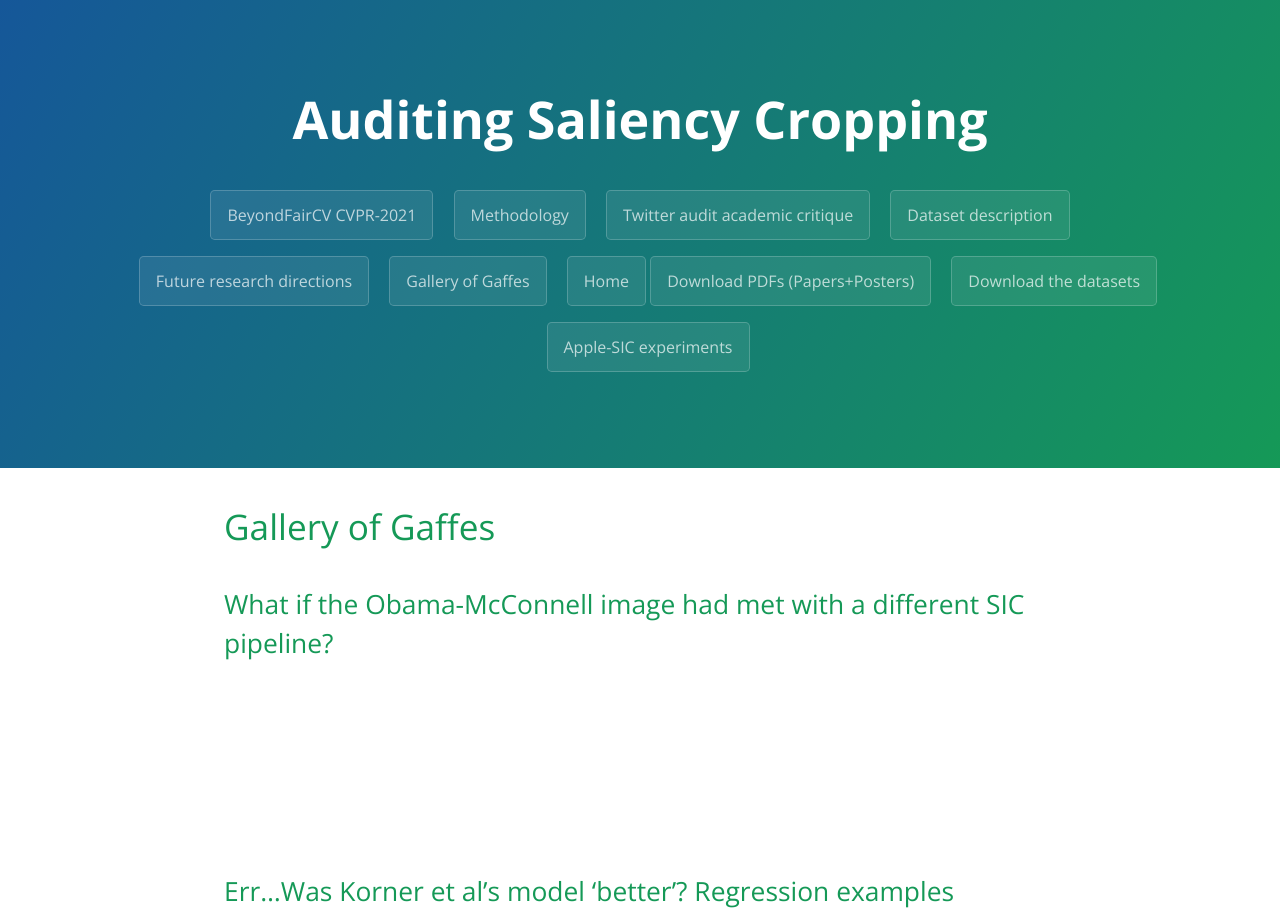
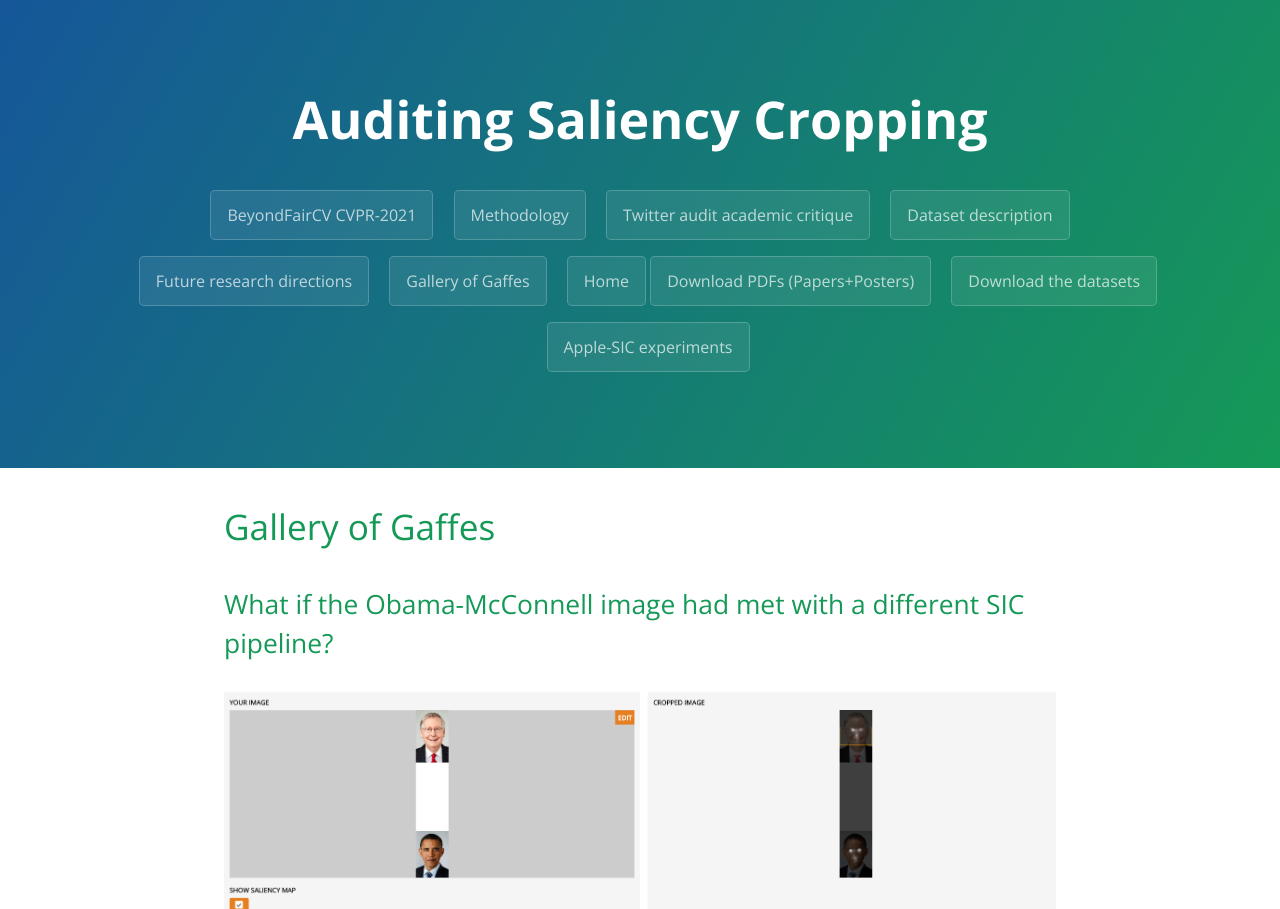
Before and after one commit to vinayprabhu/Saliency_Image_Cropping, a Jekyll site: the page built from gallery_gaffes.md, in a window 1280 px wide. Shown: the top 909 px of the page. Built offline with Jekyll 4.4.1, drawn with Linux system fonts in a browser that asks for light colours; grey boxes are pictures that could not be loaded.

Commit message:
Update gallery_gaffes.md

```diff
--- a/gallery_gaffes.md
+++ b/gallery_gaffes.md
@@ -8,18 +8,18 @@ filename: gallery_gaffes
 
 ## What if the Obama-McConnell image had met with a different SIC pipeline?
 
-![](.gallery/om_acad.png)
+![](./gallery/om_acad.png)
 
-![](.gallery/post_pixelation.png)
+![](./gallery/post_pixelation.png)
 
-![](.gallery/1a_pixelation.png)
+![](./gallery/1a_pixelation.png)
 
-![](.gallery/seam_carving_2.png)
+![](./gallery/seam_carving_2.png)
 
 ## Err...Was Korner et al's model 'better'? Regression examples
-![](.gallery/cfd_twitter_gradio.png)
+![](./gallery/cfd_twitter_gradio.png)
 
-![](.gallery/7_regression_examples_blurred.png)
+![](./gallery/7_regression_examples_blurred.png)
 
 
 ## Male gaze via the 'centering' effect?
```
